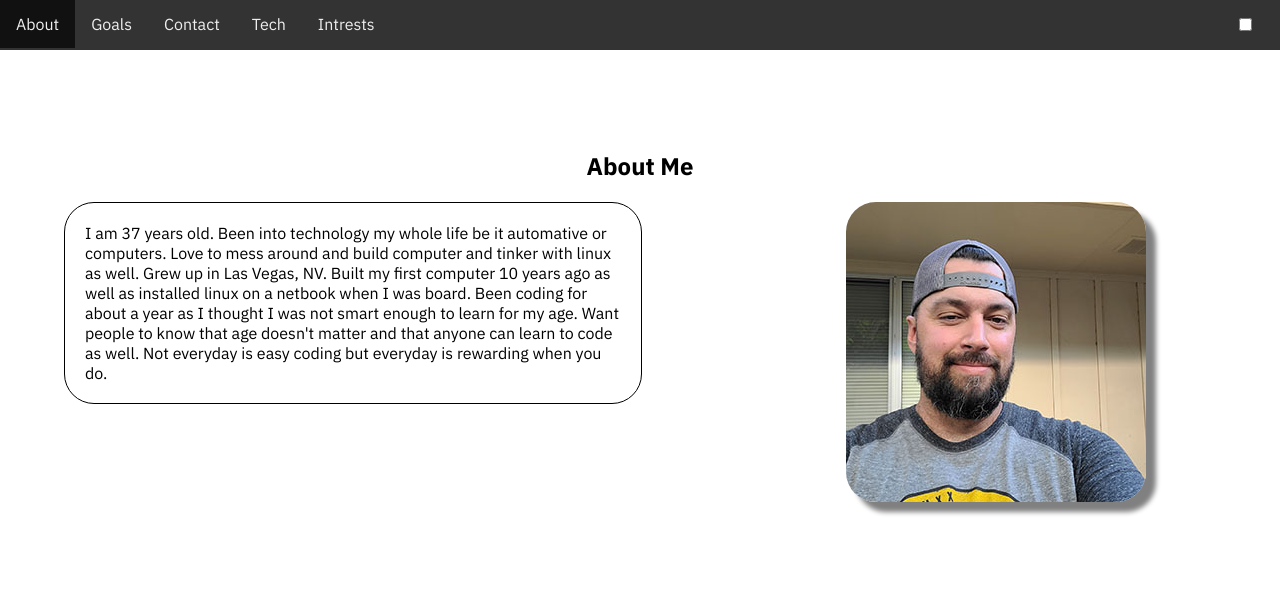
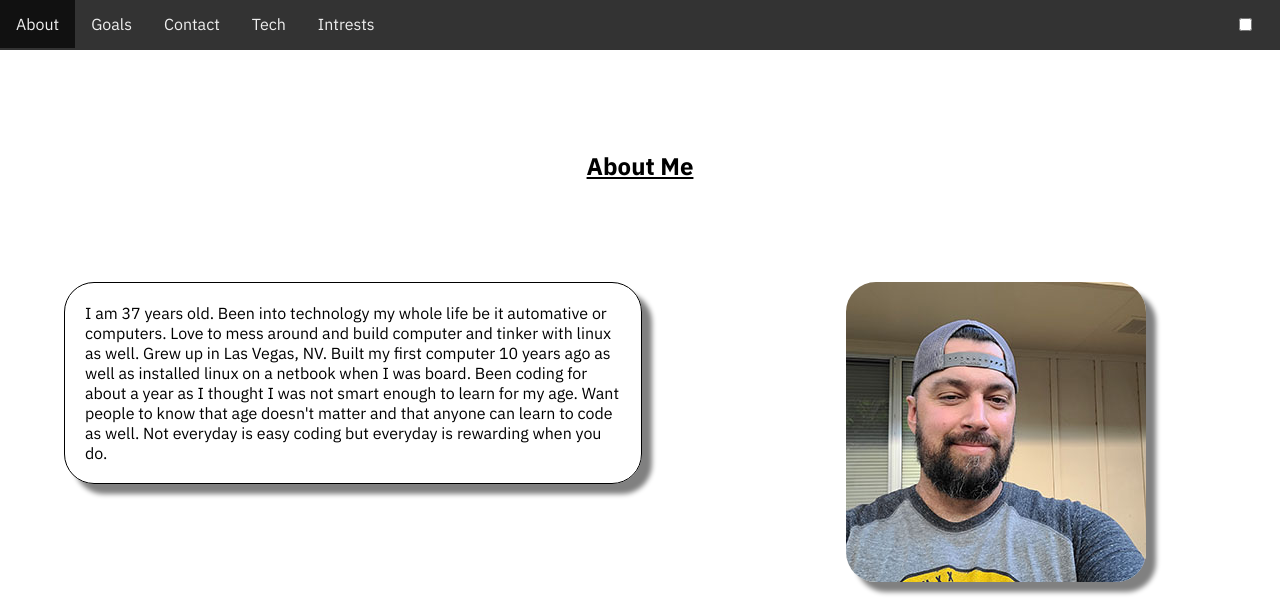
Before and after one commit to tenguterror/personal-portfolio, a plain HTML site: page index.html in a window 1280 px wide. Shown: the top 603 px of the page. Drawn offline with Linux system fonts and the light colour scheme.

Commit message:
Spacing around about me and underline

```diff
--- a/styles.css
+++ b/styles.css
@@ -16,10 +16,13 @@ body {
   box-shadow: 10px 10px 5px gray;
 }
 
+.container {
+  box-shadow: 10px 10px 5px gray;
+}
+
 /* nav */
 nav {
   background-color: #333;
-  /* display: flex; */
   width: 100%;
   height: 3.125rem;
 }
@@ -62,6 +65,9 @@ nav label.switch {
 
 #about h2 {
   text-align: center;
+  margin-bottom: 100px;
+  text-decoration: underline;
+  font-size: 1.5rem;
 }
 
 #about img {
```
